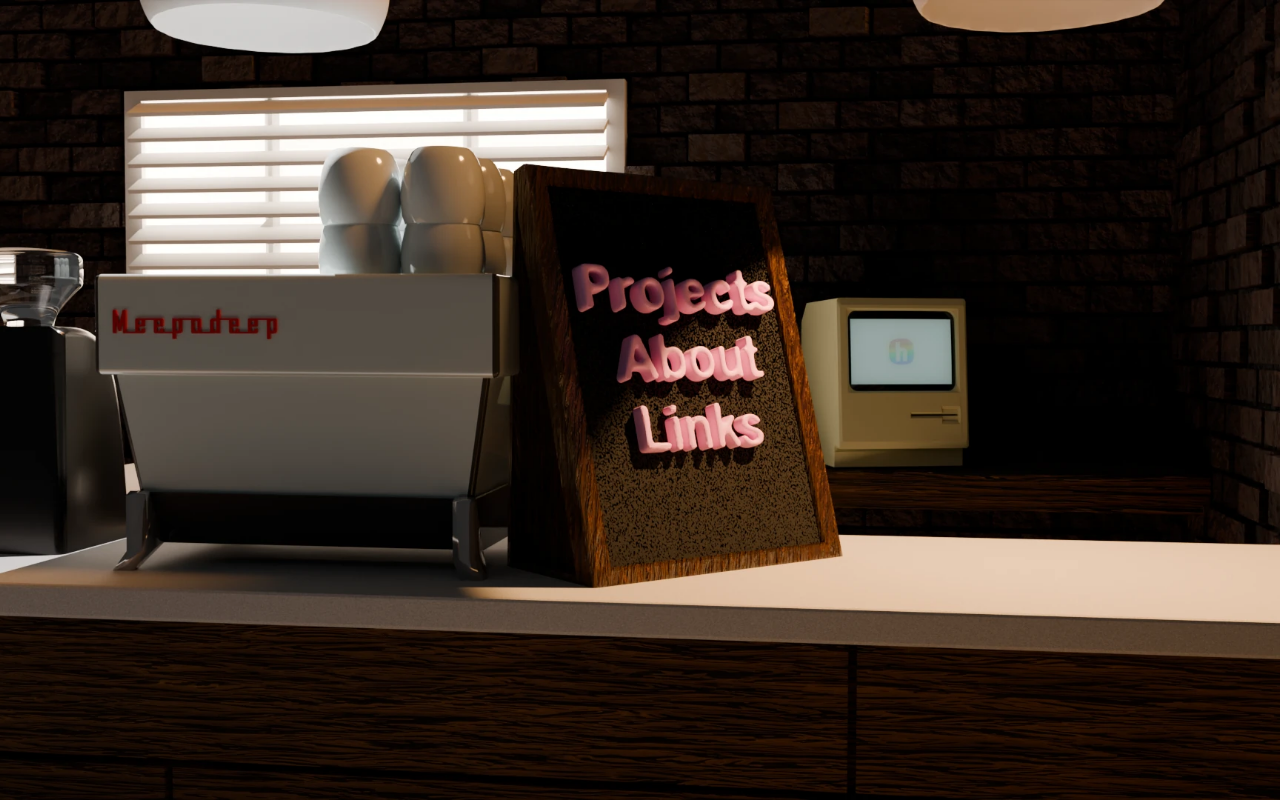
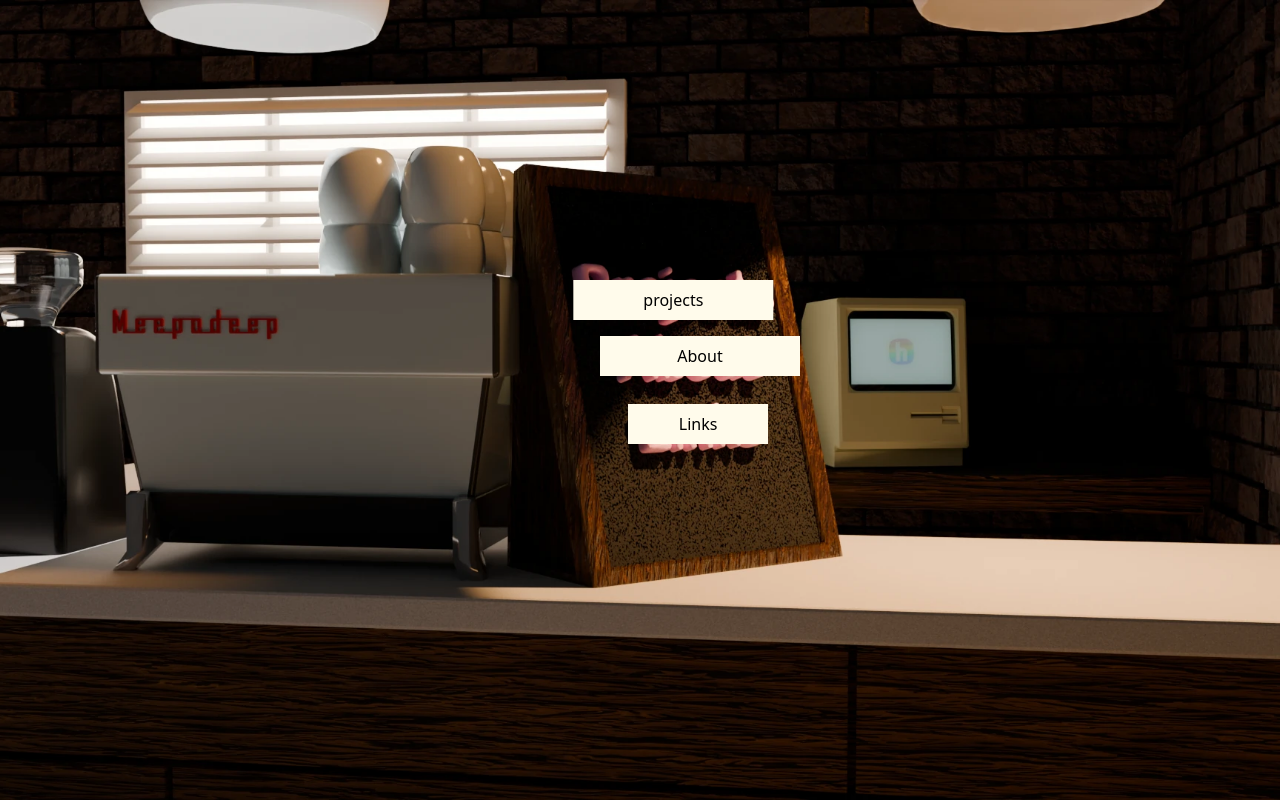
Before and after one commit to meepodeep/Personal-website, a SvelteKit app in the folder personal-site/: page / in a window 1280 px wide. Built offline with nearby package versions, Linux system fonts and the light colour scheme; a web font is replaced by a local one.

Commit message:
Update +page.svelte

```diff
--- a/personal-site/src/routes/+page.svelte
+++ b/personal-site/src/routes/+page.svelte
@@ -38,7 +38,7 @@
         on:click={projects}
         on:mouseenter={onHoverProjects}
         on:mouseleave={onLeave}
-        class = "bg-amber-50 absolute top-3/8 left-1/2 transform -translate-x-2/6 -translate-y-1/2 w-50 h-10 opacity-0"
+        class = "bg-amber-50 absolute top-3/8 left-1/2 transform -translate-x-2/6 -translate-y-1/2 w-50 h-10 opacity-100"
         >
         projects
     </button>
@@ -56,7 +56,7 @@
 
         on:mouseenter={onHoverAbout}
         on:mouseleave={onLeave}
-        class = "bg-amber-50 absolute top-4/9 left-1/2 transform -translate-x-1/5 -translate-y-1/2 w-50 h-10 opacity-0"
+        class = "bg-amber-50 absolute top-4/9 left-1/2 transform -translate-x-1/5 -translate-y-1/2 w-50 h-10 opacity-100"
         >
         About
     </button>
@@ -74,7 +74,7 @@
 
         on:mouseenter={onHoverLinks}
         on:mouseleave={onLeave}
-        class = "bg-amber-50 absolute top-6/11 left-6/11 transform -translate-x-5/10 -translate-y-4/5 w-35 h-10 opacity-0"
+        class = "bg-amber-50 absolute top-6/11 left-6/11 transform -translate-x-5/10 -translate-y-4/5 w-35 h-10 opacity-100"
         >
         Links
     </button>
```
